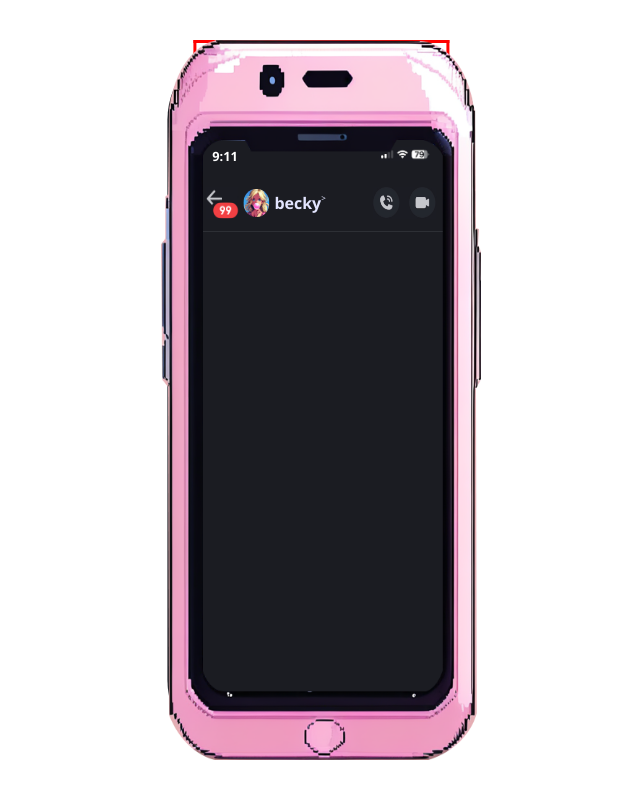
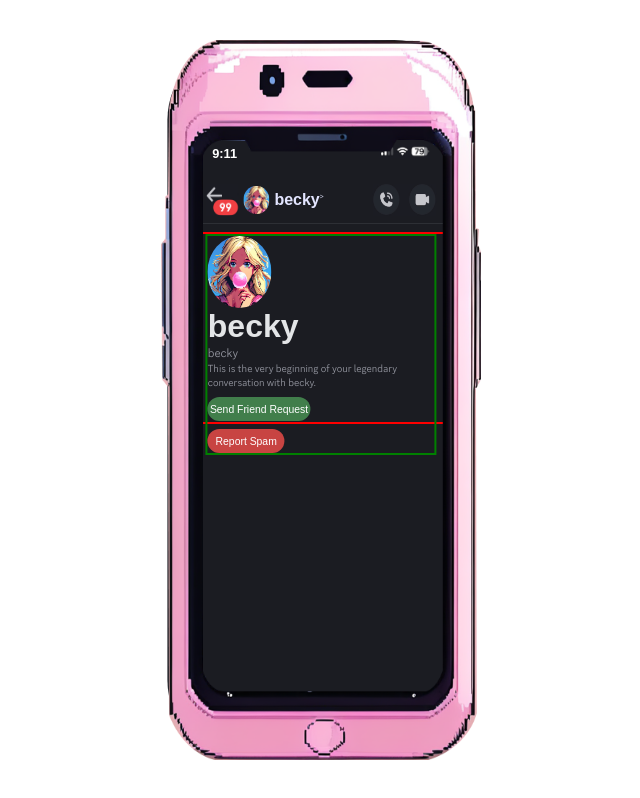
Before and after one commit to ryan-webcoding/cell-phone, a plain HTML site: page index.html in a window 1280 px wide. Shown: the whole page, without its empty margins (319-959 px from the left). Drawn offline with Linux system fonts and the light colour scheme; a web font is replaced by a local one.

Commit message:
adding the heading of message page

```diff
--- a/index.html
+++ b/index.html
@@ -45,7 +45,30 @@
           </div>
         </div>
       </div>
-      <div class="viewport-body"></div>
+      <!--this is the dynamic message part-->>
+      <div class="viewport-body">
+        <div class="body-head-container">
+          <img
+            class="body-profile-img"
+            src="./img/profile-pic.png"
+            alt="profile picture main"
+          />
+          <div class="body-profile-name">becky</div>
+          <div class="body-profile-name-small">becky</div>
+          <div class="body-profile-description">
+            This is the very beginning of your legendary conversation with
+            becky.
+          </div>
+          <div class="button-container">
+            <button id="friend-request-button" class="friend-request-button">
+              Send Friend Request
+            </button>
+            <button id="report-spam-button" class="report-spam-button">
+              Report Spam
+            </button>
+          </div>
+        </div>
+      </div>
     </div>
     <img class="cellphone-frame" src="./img/cellphone.png" alt="cell phone" />
     <script src="./index.js"></script>
--- a/style.css
+++ b/style.css
@@ -4,6 +4,18 @@
   margin: 0;
   padding: 0;
   box-sizing: border-box;
+}
+@font-face {
+  font-family: "gg sans";
+  src: url("./font/gg-sans-Regular.ttf") format("truetype");
+  font-weight: normal;
+  font-style: normal;
+}
+@font-face {
+  font-family: "gg sans";
+  src: url("/fonts/gg-sans-bold.ttf") format("truetype");
+  font-weight: bold;
+  font-style: normal;
 }
 .cellphone-frame {
   position: absolute;
@@ -32,8 +44,7 @@
   display: flex;
   flex-direction: column;
   align-items: center;
-  border: 3px red solid;
-  height: 24vh;
+  height: 23vh;
   width: 20vw;
   border-bottom: 1px solid rgb(45, 47, 53);
 }
@@ -48,9 +59,9 @@
 }
 .time {
   color: white;
-  font-family: "Segoe UI", sans-serif;
+  font-family: "gg sans", sans-serif;
   font-size: 1.6vmin;
-  font-weight: 600;
+  font-weight: 900;
 }
 .signal-battery-image {
   width: 4vw;
@@ -90,12 +101,12 @@
 }
 .head-username {
   color: rgb(227, 229, 323);
-  font-family: "Segoe UI", sans-serif;
-  font-weight: 600;
+  font-family: "gg sans", sans-serif;
+  font-weight: bold;
 }
 .username-arrow {
   color: rgb(227, 229, 323);
-  font-family: "Segoe UI", sans-serif;
+  font-family: "gg sans", sans-serif;
   font-size: 1vmin;
   font-weight: 200;
 }
@@ -104,3 +115,70 @@
   display: flex;
   align-items: center;
 }
+
+/*above are head part styling, dont need further adjustment*/
+.viewport-body {
+  position: absolute;
+  display: flex;
+  flex-direction: column;
+  align-items: center;
+  border: red solid 2px;
+  height: 24vh;
+  width: 20vw;
+  top: 24vh;
+}
+.body-head-container {
+  border: green solid 2px;
+  position: absolute;
+  display: flex;
+  width: 18vw;
+  flex-direction: column;
+}
+.body-profile-img {
+  width: 5vw;
+  height: 9vh;
+  border-radius: 50%;
+}
+.body-profile-name {
+  color: rgb(227, 229, 231);
+  font-weight: bold;
+  font-size: 4vmin;
+  font-family: "gg sans", sans-serif;
+}
+.body-profile-name-small {
+  color: rgb(150, 152, 162);
+  font-size: 1.5vmin;
+  font-family: "gg sans", sans-serif;
+}
+.body-profile-description {
+  color: rgb(150, 152, 162);
+  font-size: 1.3vmin;
+  font-family: "gg sans", sans-serif;
+}
+.button-container {
+  display: flex;
+  flex-direction: column;
+  gap: 1vh;
+  margin-top: 1vh;
+}
+.friend-request-button {
+  background-color: rgb(65, 126, 75);
+  color: white;
+  border-radius: 2vmin;
+  border: none;
+  font-size: 1.3vmin;
+  width: 8vw;
+  height: 3vh;
+  z-index: 11;
+}
+
+.report-spam-button {
+  background-color: rgb(200, 68, 66);
+  color: white;
+  border-radius: 2vmin;
+  border: none;
+  font-size: 1.3vmin;
+  width: 6vw;
+  height: 3vh;
+  z-index: 11;
+}
```
Also changed, not shown: font/gg sans Bold.ttf (added), font/gg-sans-Regular.ttf (added), img/profile-pic copy.png (deleted).
